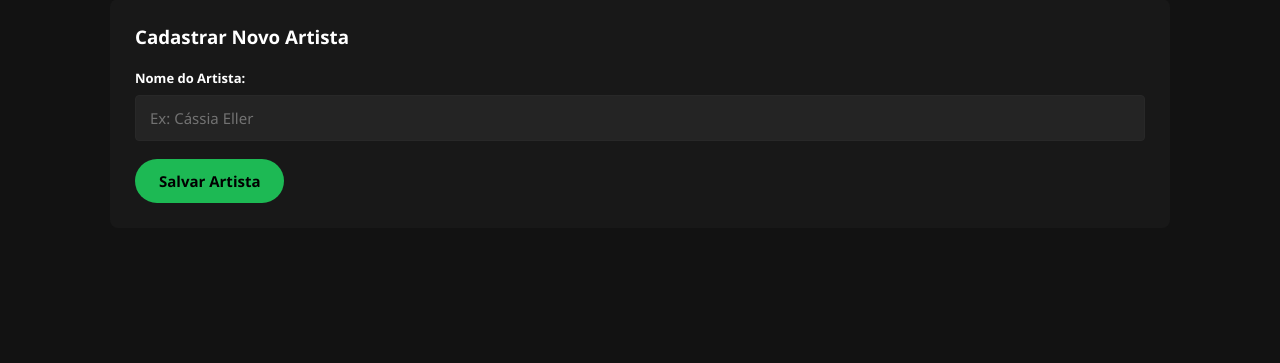
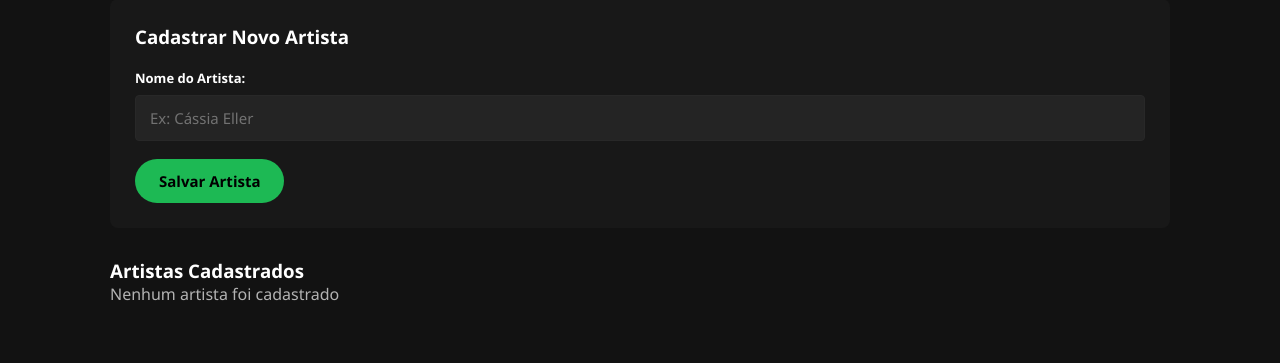
Before and after one commit to EloCosta17/Sistema-de-musica-PSI, a Flask app: page /artistas in a window 1280 px wide. Shown: the part 155-518 px from the top of the page. Run offline with Flask 3, Linux system fonts and the light colour scheme.

Commit message:
feat: exibe artistas cadastrados na tela

```diff
--- a/projeto/templates/artistas.html
+++ b/projeto/templates/artistas.html
@@ -16,4 +16,15 @@
             <button type="submit" class="btn">Salvar Artista</button>
         </form>
     </section>
+    <section class="list-section">
+        <h3>Artistas Cadastrados</h3>
+
+        {% for artista in artistas %}
+            <div class="card">
+                <p>{{ artista.nome }}</p>
+            </div>
+        {% else %}
+            <p>Nenhum artista foi cadastrado</p>
+        {% endfor %}
+    </section>
 {% endblock %}
```
Also changed, not shown: projeto/templates/albuns.html (+12 -0 lines), projeto/templates/faixas.html (+14 -1 lines).
